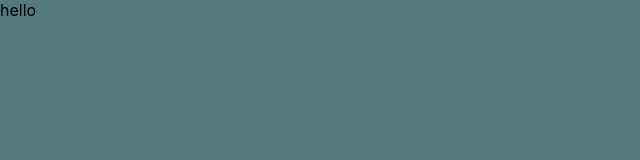
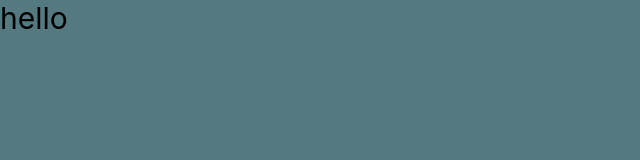
Before and after one commit to nk-mart/edx-group-2, a React (Create React App) app: page /collectionpage in a window 1280 px wide. Shown: the top 160 px of the page, without its empty margins (0-640 px from the left). Built offline with nearby package versions, Linux system fonts and the light colour scheme.

Commit message:
Nav.Js
Nav.js added

```diff
--- a/public/index.html
+++ b/public/index.html
@@ -10,6 +10,7 @@
       content="Web site created using create-react-app"
     />
     <link rel="apple-touch-icon" href="%PUBLIC_URL%/logo192.png" />
+    <script src="https://cdn.tailwindcss.com"></script>
     <!--
       manifest.json provides metadata used when your web app is installed on a
       user's mobile device or desktop. See https://developers.google.com/web/fundamentals/web-app-manifest/
--- a/src/App.js
+++ b/src/App.js
@@ -1,20 +1,26 @@
 import React from "react";
 import CollectionPage from "./components/CollectionPage.js";
 import Home from "./components/Home.js";
-import { BrowserRouter as Router, Route, Routes } from 'react-router-dom';
+import { BrowserRouter } from 'react-router-dom';
+import { BrowserRouter as Router, Route, Routes, Link } from 'react-router-dom';
 import "./App.css";
 
 
 function App() {
   return (
-    <Router>
-    <div>
+
+
+    <BrowserRouter>
+
       <Routes>
         <Route path="/" element={<Home />} />
         <Route path="/collectionpage" element={<CollectionPage />} />
       </Routes>
-    </div>
-    </Router>
+
+
+    </BrowserRouter>
+
+
   );
 }
 
--- a/src/components/CollectionPage.js
+++ b/src/components/CollectionPage.js
@@ -1,6 +1,6 @@
 function CollectionPage(){
     return (
-        <div>
+        <div className="text-3xl">
             hello
         </div>
     )};
```
Also changed, not shown: src/components/Nav.js (added, +11 -0 lines).
